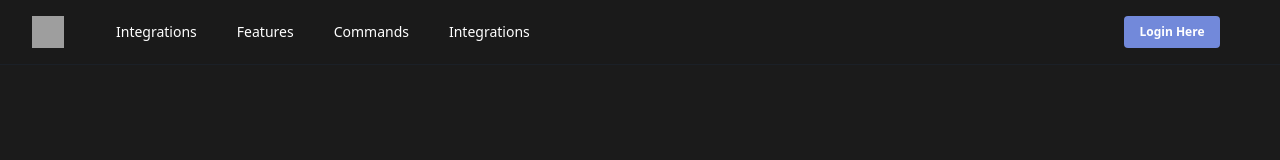
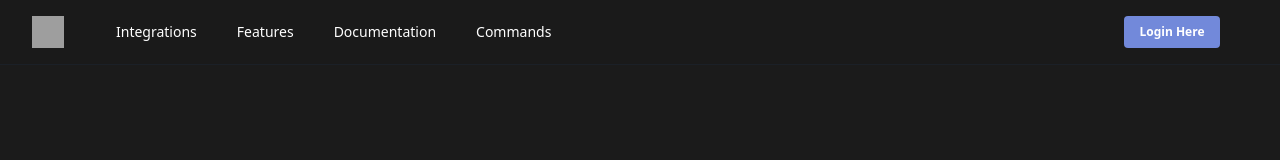
Before and after one commit to KaganHamzacebi/Event-Helper, a React (Create React App) app: page / in a window 1280 px wide. Shown: the top 160 px of the page. Built offline with nearby package versions, Linux system fonts and the light colour scheme; no server answers; grey boxes are pictures that could not be loaded.

Commit message:
header script fix

```diff
--- a/src/components/Header.js
+++ b/src/components/Header.js
@@ -72,13 +72,13 @@ export default function Header() {
                                             className="text-primary hover:bg-gray-700 hover:text-white focus:outline-none px-3 py-2 rounded-md text-sm font-medium"
                                             href='/documentation'
                                         >
-                                            {GetHeaderScripts('commands')}
+                                            {GetHeaderScripts('documentation')}
                                         </a>
                                         <a
                                             className="text-primary hover:bg-gray-700 hover:text-white focus:outline-none px-3 py-2 rounded-md text-sm font-medium"
                                             href='/commands'
                                         >
-                                            {GetHeaderScripts('integrations')}
+                                            {GetHeaderScripts('commands')}
                                         </a>
                                     </div>
                                 </div>
```
